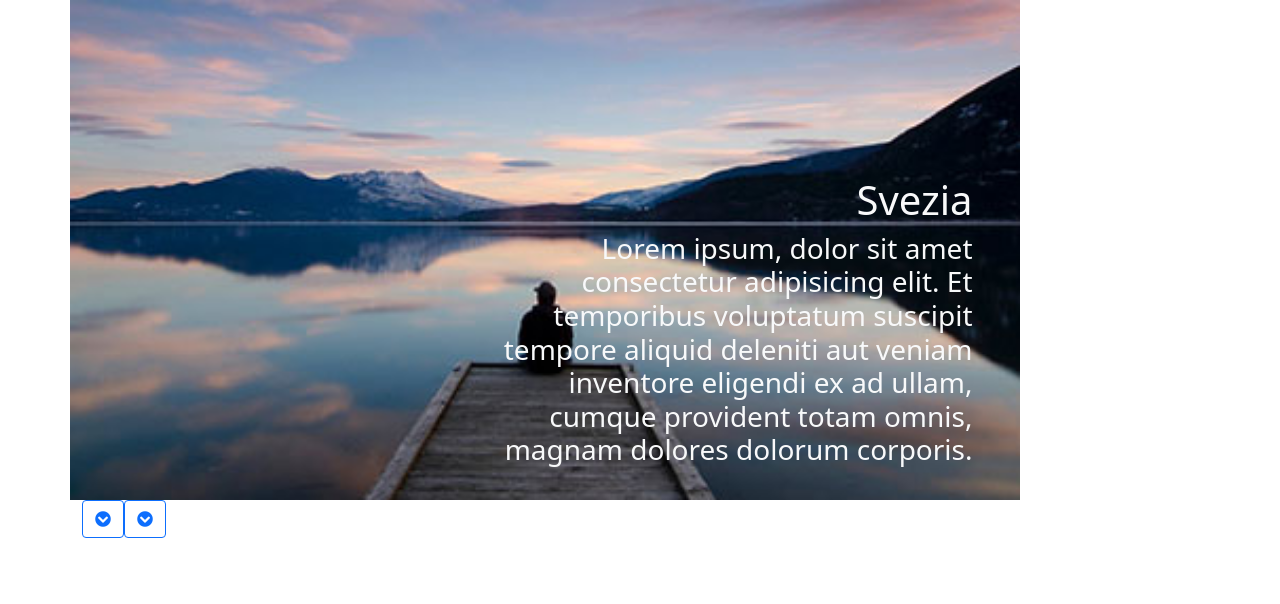
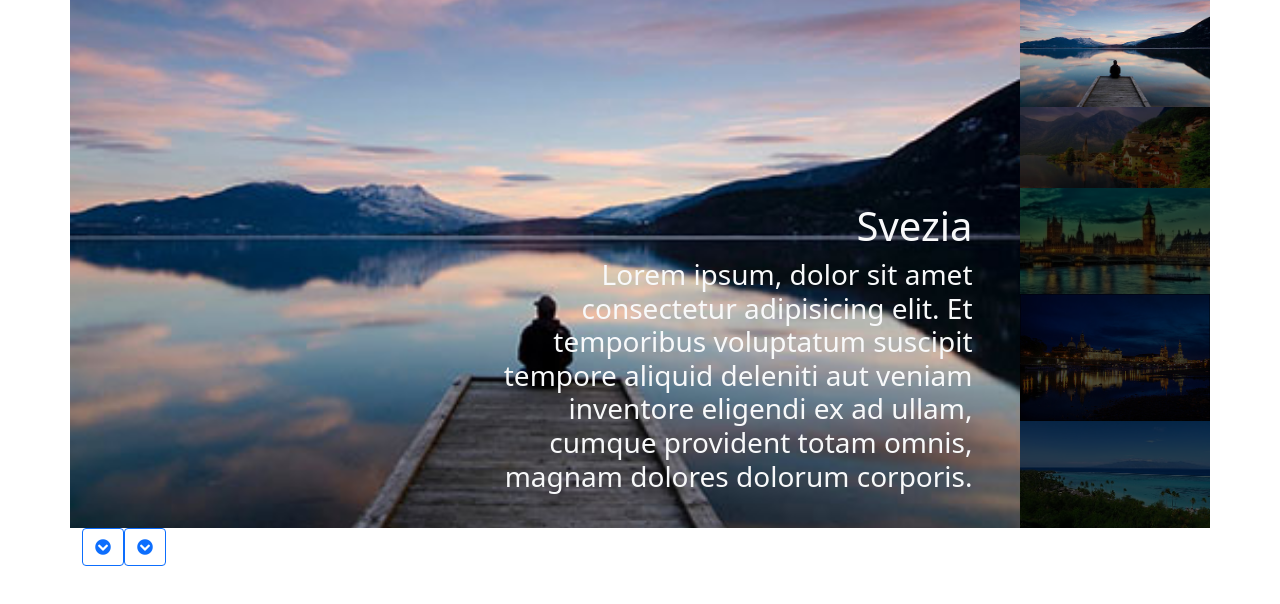
Before and after one commit to mariaacanfora/vue-slider, a plain HTML site: page index.html in a window 1280 px wide. Drawn offline with nearby package versions, Linux system fonts and the light colour scheme.

Commit message:
Added images on the right side

```diff
--- a/css/style.css
+++ b/css/style.css
@@ -5,6 +5,7 @@
 }
 
 .item-container{
+    width: 100%;
     height: 100%;
     position: absolute;
     top: 0;
@@ -18,7 +19,7 @@
     opacity: 1;
 }
 
-img {
+.big-img {
     height: 100%;
     width: 100%;
     object-fit: cover;
@@ -30,9 +31,11 @@ img {
     right: 0;
 }
 
-.img-active{
+.active{
     opacity: 1;
 }
+
+
 
 .text-container{
     position: absolute;
@@ -41,3 +44,13 @@ img {
     z-index: 99;
     width: 50%;
 }
+
+.little-img{
+    width: 100%;
+    filter: brightness(0.3);
+    transition: brightness .3s;
+}
+
+.little-active{
+    filter: brightness(1);
+}
--- a/index.html
+++ b/index.html
@@ -23,12 +23,13 @@
     <main id="root">
         <div class="container">
 
-            <div class="row" style="position: relative; height: 500px;">
+            <div class="row" style="min-height: 500px;">
 
-                <div class="col-10 p-0 item-container" v-for="(element, i) in items"
-                    :class="i === currentImg ? 'img-active' : '' ">
+                <div class="col-10 p-0" style="position: relative;">
 
-                    <img :src="element.image" :alt=" 'image number ' + (i + 1)">
+                    <div class="item-container" v-for="(element, i) in items"
+                        :class="i === currentImg ? 'active' : '' ">
+                        <img :src="element.image" :alt=" 'image number ' + (i + 1)" class="big-img">
 
                         <div class="text-container text-light text-end">
                             <h1>
@@ -41,11 +42,20 @@
                     </div>
                 </div>
 
+                <div class="col-2 p-0">
+                    <img :src="item.image" alt="" class="little-img" v-for="item,i in items" :class="i === currentImg ? 'little-active' : '' ">
+
+                </div>
+            </div>
+
             <div class="d-flex">
-                <div class="btn btn-outline-primary" @click="onClickUp()"><i class="fas fa-chevron-circle-down"></i></div>
+                <div class="btn btn-outline-primary" @click="onClickUp()"><i class="fas fa-chevron-circle-down"></i>
+                </div>
 
-                <div class="btn btn-outline-primary" @click="onClickDown()"><i class="fas fa-chevron-circle-down"></i></div>
+                <div class="btn btn-outline-primary" @click="onClickDown()"><i class="fas fa-chevron-circle-down"></i>
                 </div>
+            </div>
+
 
 
         </div>
--- a/js/script.js
+++ b/js/script.js
@@ -30,7 +30,7 @@ new Vue({
             },
 
             {
-                image: "img/01.jpg",
+                image: "img/05.jpg",
                 title: "Paradise",
                 text: "Et temporibus voluptatum suscipit tempore aliquid deleniti aut veniam inventore eligendi ex ad ullam."
             },
@@ -45,20 +45,23 @@ new Vue({
 
             if (this.currentImg <= 0){
                 this.currentImg = this.items.length - 1
+            } else{
+                this.currentImg--;
             }
 
-            this.currentImg--;
 
         },
 
         onClickDown(){
 
 
+
             if (this.currentImg >= this.items.length - 1){
                 this.currentImg = 0
+            } else{
+                this.currentImg++;
             }
 
-            this.currentImg++;
 
         }
     }
```
Lines whose indentation alone changed are shown as unchanged.
